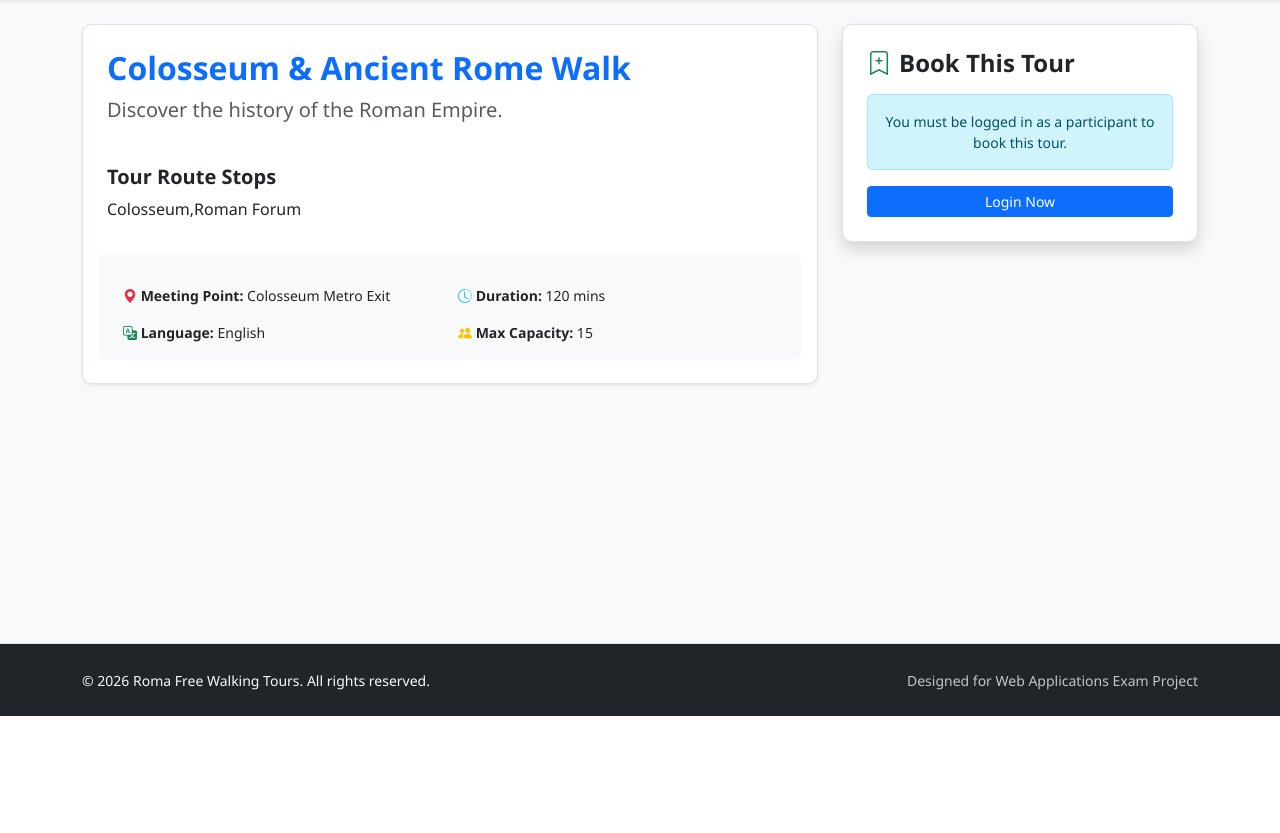
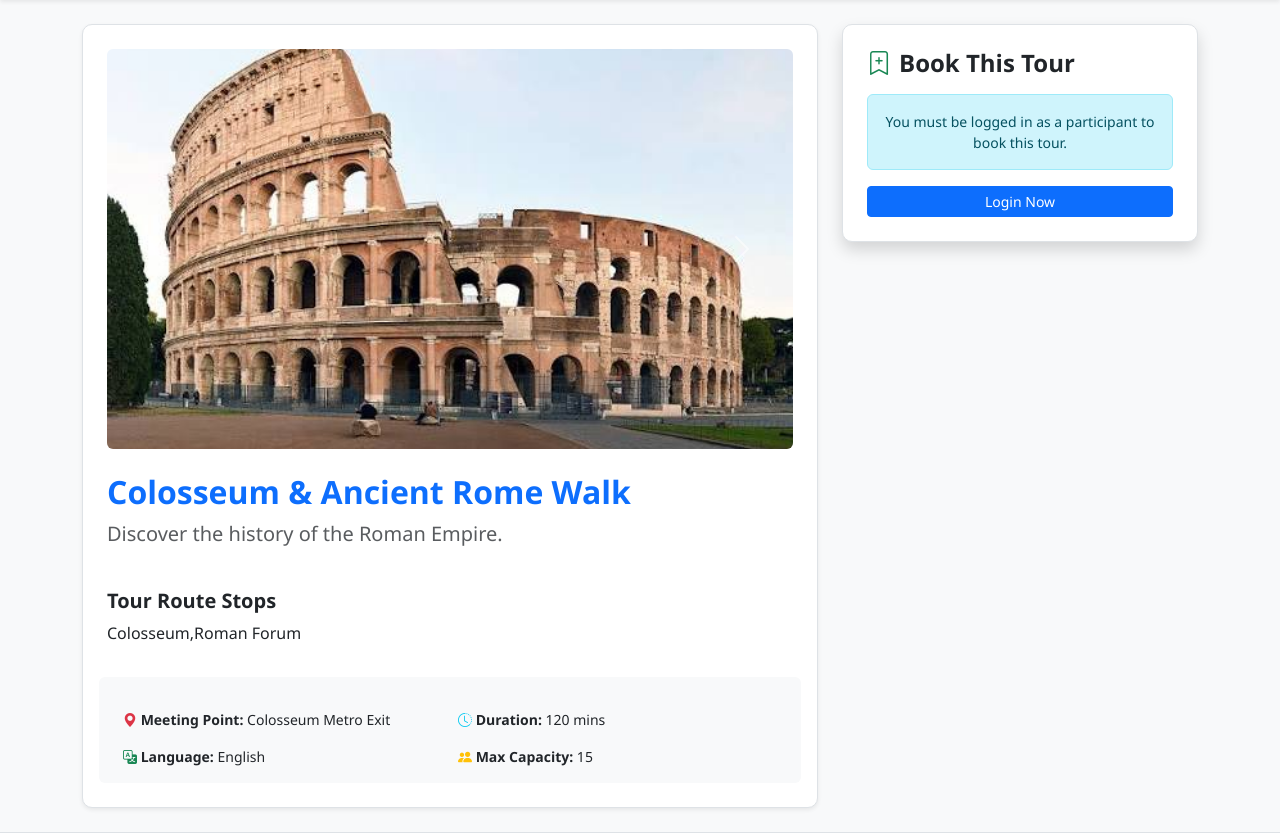
Before and after one commit to MujoGultekin/Free_Walk_Tours_New, a Flask app: page /tour/detail/1 in a window 1280 px wide. Shown: the part 84-917 px from the top of the page. Before the commit the page ends 800 px from the top, so only its background shows below. Run offline with Flask 3, Linux system fonts and the light colour scheme; data comes from the database, SQL or seed files in the repository; both versions use the stored data as it was after the commit.

Commit message:
+fixed adding 5 pictures

```diff
--- a/init_db.py
+++ b/init_db.py
@@ -93,7 +93,7 @@ def initialize_database():
     cursor.execute("INSERT INTO users (id, name, surname, email, password, role, languages) VALUES (3, 'Alessandro', 'Admin', 'admin@roma.com', ?, 'administrator', NULL)", (hashed_pwd,))
 
     # 3. TURLAR (Tam 5 Adet Farklı Süre, Dil ve İçerik)
-    cursor.execute("INSERT INTO tours VALUES (1, 1, 'Colosseum & Ancient Rome Walk', 'Colosseum Metro Exit', 120, 'English', 15, 'Discover the history of the Roman Empire.', 'Colosseum,Roman Forum', 'colosseum.jpg')")
+    cursor.execute("INSERT INTO tours VALUES (1, 1, 'Colosseum & Ancient Rome Walk', 'Colosseum Metro Exit', 120, 'English', 15, 'Discover the history of the Roman Empire.', 'Colosseum,Roman Forum', 'colosseum1.jpg,colosseum2.jpg,colosseum3.jpg,colosseum4.jpg,colosseum5.jpg')")
     cursor.execute("INSERT INTO tours VALUES (2, 1, 'Vatican Secrets Tour', 'St. Peters Square Obelisk', 180, 'Italian', 10, 'Explore the magnificent St. Peters Basilica.', 'St. Peters Square,Basilica', 'vatican.jpg')")
     cursor.execute("INSERT INTO tours VALUES (3, 4, 'Trastevere Evening Food Tour', 'Piazza Trilussa', 150, 'Spanish', 12, 'Taste authentic Roman street food and local legends.', 'Trastevere,Bakery,Gelateria', 'trastevere.jpg')")
     cursor.execute("INSERT INTO tours VALUES (4, 1, 'Pantheon & Hidden Gems', 'Piazza della Rotonda', 90, 'English', 20, 'Uncover the secrets of ancient temples and squares.', 'Pantheon,Trevi Fountain,Navona', 'pantheon.jpg')")
--- a/routes/participant_routes.py
+++ b/routes/participant_routes.py
@@ -12,7 +12,12 @@ def tour_detail(tour_id):
     if not tour:
         flash("Tour not found.", "danger")
         return redirect(url_for("home"))
-    return render_template("tour_detail.html", tour=tour)
+
+    # Görselleri virgülle ayırıp bir listeye çeviriyoruz
+    # Eğer photos boşsa boş liste dönüyoruz
+    photos_list = tour['photos'].split(',') if tour['photos'] else []
+
+    return render_template("tour_detail.html", tour=tour, photos=photos_list)
 
 @participant_bp.route("/tour/book/<int:tour_id>", methods=["POST"])
 @login_required
--- a/templates/tour_detail.html
+++ b/templates/tour_detail.html
@@ -5,6 +5,24 @@
 {% block content %}
 <div class="col-md-8">
   <div class="card shadow-sm border p-4 mb-4">
+    <!-- Carousel Başlangıcı -->
+    <div id="tourCarousel" class="carousel slide mb-4" data-bs-ride="carousel">
+      <div class="carousel-inner">
+        {% for photo in photos %}
+        <div class="carousel-item {% if loop.first %}active{% endif %}">
+          <img src="{{ url_for('static', filename='images/' + photo.strip()) }}" class="d-block w-100 rounded" alt="Tour Photo" style="height: 400px; object-fit: cover;">
+        </div>
+        {% endfor %}
+      </div>
+      <button class="carousel-control-prev" type="button" data-bs-target="#tourCarousel" data-bs-slide="prev">
+        <span class="carousel-control-prev-icon"></span>
+      </button>
+      <button class="carousel-control-next" type="button" data-bs-target="#tourCarousel" data-bs-slide="next">
+        <span class="carousel-control-next-icon"></span>
+      </button>
+    </div>
+    <!-- Carousel Bitişi -->
+
     <h2 class="text-primary fw-bold">{{ tour.title }}</h2>
     <p class="lead text-muted">{{ tour.description }}</p>
 
@@ -23,14 +41,12 @@
 <div class="col-md-4">
   <div class="card shadow border p-4">
     <h4 class="fw-bold mb-3"><i class="bi bi-bookmark-plus text-success me-2"></i>Book This Tour</h4>
-
     {% if current_user.is_authenticated and current_user.role == 'participant' %}
     <form action="{{ url_for('participant.book_tour', tour_id=tour.id) }}" method="POST">
       <div class="mb-3">
         <label for="txt_date" class="form-label small fw-bold">Choose Date</label>
         <input type="date" class="form-control" name="txt_date" id="txt_date" required>
       </div>
-
       <div class="mb-3">
         <label for="txt_count" class="form-label small fw-bold">Additional Guests</label>
         <select class="form-select" name="txt_count" id="txt_count" onchange="generateInputs()">
@@ -40,9 +56,7 @@
           <option value="3">+3 Guests</option>
         </select>
       </div>
-
       <div id="nameInputs" class="mb-3"></div>
-
       <button type="submit" class="btn btn-success w-100 py-2 fw-bold shadow-sm">Confirm Booking</button>
     </form>
     {% elif current_user.is_authenticated %}
```
Also changed, not shown: templates/index.html (+2 -7 lines), roma_tours.db, static/images/colosseum1.jpg (added).
